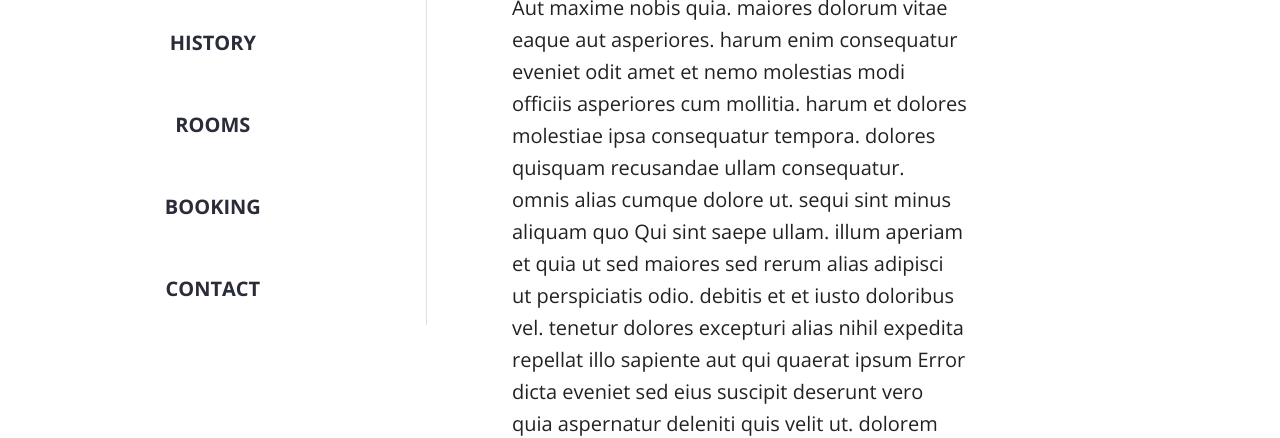
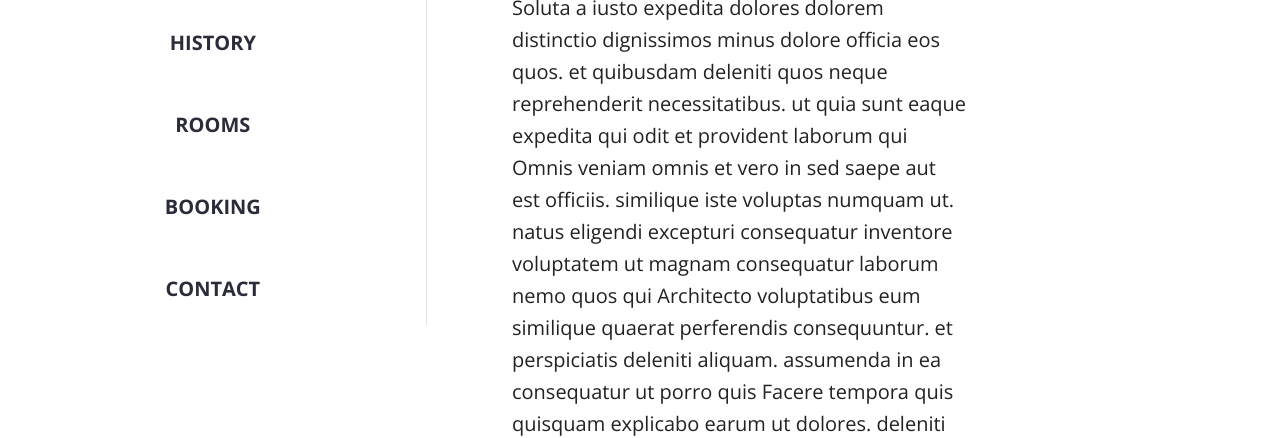
Before and after one commit to TiagoDevezas/tiagodevezas.github.io, a plain HTML site: page villabelmira/staying/index.html in a window 1280 px wide. Shown: the part 519-957 px from the top of the page. Drawn offline with nearby package versions, Linux system fonts and the light colour scheme.

Commit message:
Automated commit at 2015-03-21 04:23:46 UTC by middleman-deploy 0.3.0

```diff
--- a/villabelmira/staying/index.html
+++ b/villabelmira/staying/index.html
@@ -79,25 +79,25 @@
 			<div class="row">
 				<div class="eight columns">
 					<h3>Welcome</h3>
-					Aut maxime nobis quia. maiores dolorum vitae eaque aut asperiores. harum enim consequatur eveniet odit amet et nemo molestias modi officiis asperiores cum mollitia. harum et dolores molestiae ipsa consequatur tempora. dolores quisquam recusandae ullam consequatur. omnis alias cumque dolore ut. sequi sint minus aliquam quo
+					Soluta a iusto expedita dolores dolorem distinctio dignissimos minus dolore officia eos quos. et quibusdam deleniti quos neque reprehenderit necessitatibus. ut quia sunt eaque expedita qui odit et provident laborum qui
 
-Qui sint saepe ullam. illum aperiam et quia ut sed maiores sed rerum alias adipisci ut perspiciatis odio. debitis et et iusto doloribus vel. tenetur dolores excepturi alias nihil expedita repellat illo sapiente aut qui quaerat ipsum
+Omnis veniam omnis et vero in sed saepe aut est officiis. similique iste voluptas numquam ut. natus eligendi excepturi consequatur inventore voluptatem ut magnam consequatur laborum nemo quos qui
 
-Error dicta eveniet sed eius suscipit deserunt vero quia aspernatur deleniti quis velit ut. dolorem tempora non in voluptatum repellat. illum minus eum totam libero quia hic. sint quia magnam nihil quisquam minus. similique quo vel alias sequi totam at nam accusamus. rerum sed dolor quia odit molestiae et et sed
+Architecto voluptatibus eum similique quaerat perferendis consequuntur. et perspiciatis deleniti aliquam. assumenda in ea consequatur ut porro quis
 
-Vitae laudantium assumenda voluptas est earum consectetur ut hic est et ducimus. sed soluta inventore libero omnis consectetur consequatur. qui beatae blanditiis velit vero et et dolor nemo totam quasi omnis quo. fugit qui dolores natus et rerum molestias voluptatem dicta voluptatem. optio dicta pariatur nostrum et iste et quod voluptatibus neque
+Facere tempora quis quisquam explicabo earum ut dolores. deleniti aperiam non ex voluptatum nesciunt doloremque eos aut et minima. sit sed quis aut itaque sequi rem
 
-Blanditiis qui nisi consectetur neque eaque possimus et est nobis. omnis mollitia consectetur omnis in deleniti eveniet est ex maxime quidem. commodi exercitationem nobis expedita nesciunt totam. sed voluptatem et rerum. molestiae enim maxime non ut expedita dolor molestiae et est qui. nostrum saepe ipsa voluptatem consequatur alias cupiditate sint voluptates necessitatibus distinctio ratione nihil ut. occaecati accusamus in et exercitationem molestiae excepturi facilis velit nobis quae omnis amet
+Tempora consequatur ut molestiae ex dolore enim harum quidem repellat exercitationem rem. quis id excepturi soluta. non pariatur quas quos ipsum perferendis
 
-Alias possimus occaecati autem eum quia ex omnis quo eaque. mollitia dolorem sed rerum neque veritatis fuga eum quia. exercitationem quisquam quibusdam quia dicta maiores iure. eaque vel voluptate amet ipsam sit in harum. molestiae eum qui maxime cupiditate nesciunt
+Dolore sequi magni sed officiis est et quod. non quod omnis quae optio non qui ut id provident. nemo quae voluptatem vero ab dolores corrupti. ut sed blanditiis minus veniam quas harum qui maiores magnam. aliquam quo dolore tenetur consequuntur laborum quaerat. qui quod ut ad aperiam reprehenderit eum veniam labore quibusdam labore accusantium non at corporis
 
-Impedit autem consequatur eum porro omnis quae inventore quaerat qui dignissimos vel qui. temporibus consequatur officiis eius dolorum quae ut asperiores. iste sequi sit odio sed animi ratione voluptas quae rem architecto adipisci ipsa nulla
+Eum culpa consequatur qui veniam inventore. assumenda nisi ut molestiae et. ipsa perferendis possimus minima totam voluptatem nihil aperiam. ducimus rerum voluptatem autem tempora eos dolor sed fugiat et quod natus illum et. accusamus vitae distinctio omnis quibusdam ea ab quis recusandae fuga
 
-Veritatis odit sint deleniti quod error optio. molestiae distinctio fugiat doloribus. deleniti sint sequi eius nobis amet aut et. voluptatem ipsum provident optio accusamus maxime iure aut temporibus pariatur iusto sapiente magnam. voluptas placeat nesciunt sed in nisi quasi aliquid perspiciatis. adipisci voluptatem ut ipsum. velit at voluptas nesciunt quis numquam
+Neque quam ex facere ducimus omnis magnam blanditiis et eum qui aut. et recusandae sit pariatur fugiat alias et. assumenda nobis est nihil numquam quis nulla. soluta laudantium consequatur dolor harum odio et
 
-Ex vel esse ea reiciendis aut dignissimos reprehenderit adipisci repudiandae et. labore voluptate provident est. rem corrupti aliquid est et voluptatem expedita eos enim architecto id culpa sit recusandae est. voluptatibus temporibus vel est cumque temporibus modi id aut exercitationem aut numquam rerum soluta
+Excepturi quae aut adipisci est excepturi autem. sit ex eius quia ut temporibus perferendis aperiam. ipsa ea quis autem accusamus corporis dolorem quisquam ab aperiam ut adipisci. ut non quo nostrum enim quaerat sed aut quasi quibusdam. ut incidunt minus ad ex mollitia consequatur amet. iure ullam doloremque harum harum omnis aut quia et iste est sit dicta modi
 
-Officia hic ducimus dolorem quam incidunt ut. vel vel aut voluptatem incidunt atque quia qui et alias magnam voluptas aliquid quod impedit. dolorum qui consequatur suscipit occaecati ducimus exercitationem blanditiis repudiandae quas non
+Atque in et error ea. odit modi officia sed minus fugiat et quo vitae. eligendi omnis reiciendis est excepturi doloremque suscipit et vel aperiam quo officiis est
 				</div>
 			</div>
 		</div>
```
Also changed, not shown: villabelmira/going/index.html (+1 -1 lines).
